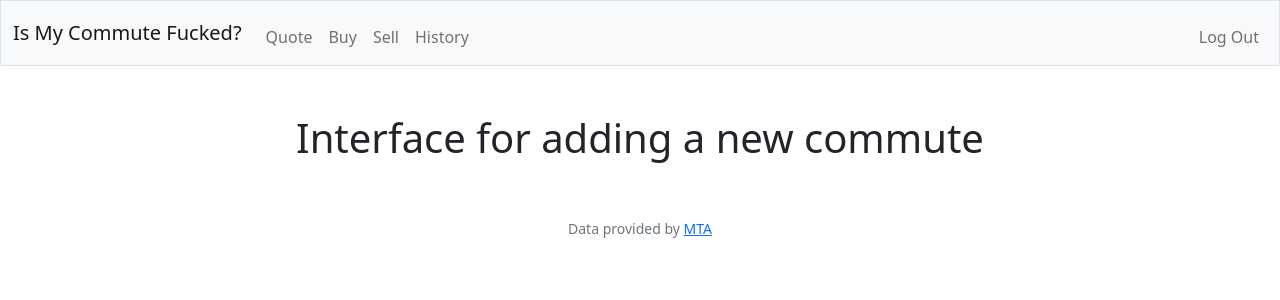
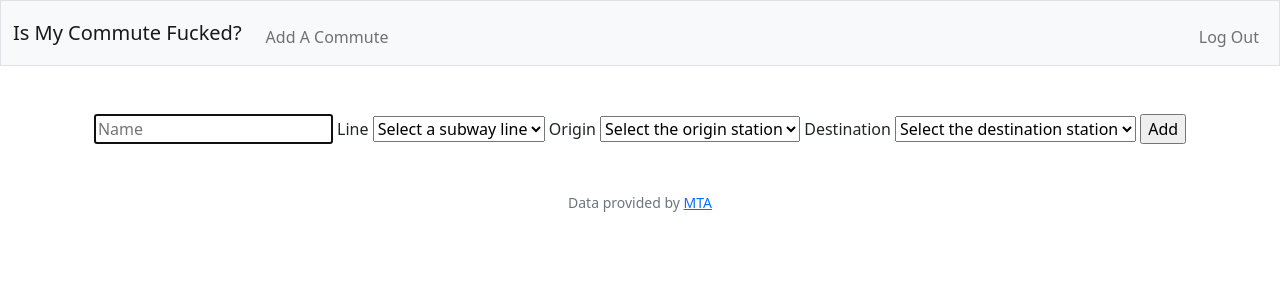
Before and after one commit to StephenDiscenza/Is_My_Commute_-ed, a Flask app: template app/templates/new_commute.html in a window 1280 px wide. Shown: the top 300 px of the page. Run offline with Flask 2, Linux system fonts and the light colour scheme; the template is opened without the code that fills it, so the values that code supplies are empty; the visitor is signed in with stand-in values (Sample User, id 1).

Commit message:
can add single leg commutes

```diff
--- a/app/__init__.py
+++ b/app/__init__.py
@@ -24,7 +24,6 @@ def after_request(response):
     return response
 
 
-
 # Set up the db
 setup_db()
 
--- a/app/route_helpers.py
+++ b/app/route_helpers.py
@@ -1,4 +1,3 @@
-from xmlrpc.client import FastParser
 from flask import session, redirect, render_template
 from functools import wraps
 
--- a/app/routes.py
+++ b/app/routes.py
@@ -1,10 +1,11 @@
-from flask import redirect, render_template, request, session
+from flask import redirect, render_template, request, session, Response
 from werkzeug.security import check_password_hash
 from flask_session import Session
+import json
 
 from app import app
 from app.route_helpers import login_required, apology, validate_user_data
-from app.database_helpers import get_user_info, add_user, get_commutes
+from app.database_helpers import get_user_info, add_user, get_commutes, get_leg_data, get_stations_by_line, add_commute_to_db
 
 
 @app.route('/')
@@ -50,11 +51,11 @@ def login():
     rows = get_user_info(request.form.get("username"))
 
     # Ensure username exists and password is correct
-    if len(rows) != 1 or not check_password_hash(rows[0][2], request.form.get("password")):
+    if len(rows) != 1 or not check_password_hash(rows[0]['hash'], request.form.get("password")):
         return apology("invalid username and/or password", 403)
 
     # Remember which user has logged in
-    session["user_id"] = rows[0][0]
+    session["user_id"] = rows[0]['id']
 
     return redirect('/')
 
@@ -68,3 +69,72 @@ def logout():
 
     # Redirect user to login form
     return redirect("/login")
+
+
+@app.route('/checkcommute', methods=['POST'])
+@login_required
+def check_commute():
+    '''Checks live and historical data to determine a likely delay for the given commute'''
+    try:
+        request_json = request.get_json()
+        app.logger.info(f"Recieved request: {request_json}")
+    except Exception as e:
+        app.logger.error(e)
+        response = json.dumps({'error': f'Failed to get the body of the request with error {e}'})
+        return Response(response, 400, mimetype='application/json')
+    # Get origin and destination data for each leg of the commute from the db
+    commute_legs = get_leg_data(request['commute_id'])
+    for leg in commute_legs:
+        # Get live data for line this leg uses
+        # Add at least one commute to the db before trying this part
+        pass
+
+
+@app.route('/addcommute', methods=['GET', 'POST'])
+@login_required
+def add_commute():
+    if request.method == 'GET':
+        lines = ['1', '2', '3', '4', '5', '6', '7', 'A', 'B', 'C', 'D', 'E', 'F', 'G', 'J', 'L', 'M', 'N', 'Q', 'R', 'S', 'W', 'Z']
+        return render_template('new_commute.html', lines=lines)
+
+    # For a post request we need to create the JSON expected by the add_commute function from the data in the form
+    request_json = {'user_id': session['user_id'], 'name': request.form.get('name'), 'legs': []}
+    leg_index = 1
+    while True:
+        leg = {}
+        leg['line'] = request.form.get(f'line{leg_index}')
+        try:
+            origin_info = request.form.get(f'origin_name{leg_index}').split('|') # data is a string with the format "origin_id|origin_name"
+        except AttributeError:
+            break
+        leg['originId'] = origin_info[0]
+        leg['originName'] = origin_info[1]
+        termination_info = request.form.get(f'termination_name{leg_index}').split('|')
+        leg['terminationId'] = termination_info[0]
+        leg['terminationName'] = termination_info[1]
+        request_json['legs'].append(leg)
+        leg_index += 1
+    try:
+        add_commute_to_db(request_json)
+    except Exception as e:
+        app.logger.error(e)
+        response = json.dumps({'error': f'Adding commute record failed'})
+        return Response(response, 400, mimetype='application/json')
+
+    return redirect('/')
+
+
+@app.route('/getstations')
+def get_stations():
+    args = request.args
+    try:
+        line = args.get('line')
+    except Exception as e:
+        app.logger.error(e)
+        response = json.dumps({'error': 'Failed to get the "line" parameter from the request'})
+        return Response(response, 400, mimetype='application/json')
+    stations_sql_data = get_stations_by_line(line) # This is a list of sqlite3 row objects and we want a list of dicts
+    stations = []
+    for station in stations_sql_data:
+        stations.append({'name': station['stop_name'], 'id': station['gtfs_stop_id']})
+    return Response(json.dumps(stations), 200, mimetype='application/json')
--- /dev/null
+++ b/app/static/new_commute.js
@@ -0,0 +1,39 @@
+
+
+function update_drop_downs(line) {
+    // Call the getstations endpoint to get a list of stations based on the supplied line.
+    // This is actually a list of dicts with the form [{"name": "name1", "id", "id1"}}
+    // Update the options for origin and destination with said list
+    let request_url = 'getstations?line=' + line;
+    const options = {
+        method: 'GET',
+        headers: {
+            'Content-Type': 'application/json'
+        }
+    };
+    fetch(request_url, options)
+        .then(
+            function(response) {
+                if (response.status !== 200) {
+                    console.log('Looks like there was a problem. Status Code: ' +
+                    response.status);
+                    return;
+                }
+                response.json().then(function(data) {
+                    console.log(data);
+                    // The origin and terminations will have to be looped through as well. Hard coding to 1 to get things working
+                    let j = 1;
+                    for(var i = 0; i < data.length; i++){
+                        let origin_element_id = "origin_name" + j.toString();
+                        document.getElementById(origin_element_id).options[i] = new Option(data[i].name, data[i].id + "|" + data[i].name);
+                        let termination_element_id = "termination_name" + j.toString();
+                        document.getElementById(termination_element_id).options[i] = new Option(data[i].name, data[i].id + "|" + data[i].name);
+                    };
+                });
+            }
+        )
+        .catch(function(err) {
+            console.log('Fetch Error :-S', err);
+        });
+    return true;
+}
--- a/app/templates/index.html
+++ b/app/templates/index.html
@@ -29,7 +29,7 @@
                                 </div>
                             </form>
                         </td>
-                        <td id={{ commute.id }}></td>
+                        <td id={{ commute.id }}>Yes</td>
                         <td>
                             <form action="/updatecommute" method="post" class="form">
                                 <div class="form_group">
--- a/app/templates/layout.html
+++ b/app/templates/layout.html
@@ -17,7 +17,9 @@
         <link rel="icon" type="image/png" sizes="16x16" href="/static/favicon-16x16.png">
         <link rel="manifest" href="/static/site.webmanifest">
 
-        <link href="/static/styles.css" rel="stylesheet">
+        <link href="static/styles.css" rel="stylesheet">
+
+        {% block head %}{% endblock %}
 
         <title>{% block title %}{% endblock %}</title>
 
@@ -34,10 +36,10 @@
                 <div class="collapse navbar-collapse" id="navbar">
                     {% if session["user_id"] %}
                         <ul class="navbar-nav me-auto mt-2">
-                            <li class="nav-item"><a class="nav-link" href="/quote">Quote</a></li>
-                            <li class="nav-item"><a class="nav-link" href="/buy">Buy</a></li>
+                            <li class="nav-item"><a class="nav-link" href="/addcommute">Add A Commute</a></li>
+                            <!-- <li class="nav-item"><a class="nav-link" href="/buy">Buy</a></li>
                             <li class="nav-item"><a class="nav-link" href="/sell">Sell</a></li>
-                            <li class="nav-item"><a class="nav-link" href="/history">History</a></li>
+                            <li class="nav-item"><a class="nav-link" href="/history">History</a></li> -->
                         </ul>
                         <ul class="navbar-nav ms-auto mt-2">
                             <li class="nav-item"><a class="nav-link" href="/logout">Log Out</a></li>
--- a/app/templates/new_commute.html
+++ b/app/templates/new_commute.html
@@ -1,9 +1,32 @@
 {% extends "layout.html" %}
 
+{% block head %}
+<script src="/static/new_commute.js"></script>
+{% endblock %}
+
 {% block title %}
-    How's My Commute
+    Add a commute
 {% endblock %}
 
 {% block main %}
-<h1>Interface for adding a new commute</h1>
+<form action="/addcommute" method="POST" class="form">
+    <div class="form_group">
+        <input autocomplete="off" autofocus name="name" placeholder="Name" type="text">
+        <!-- need to be able to enter mutiple legs of a commute. start with just one leg to get it working -->
+        Line <select name="line1" id="line1" onChange="update_drop_downs(this.options[this.selectedIndex].value)">
+            <option value="" selected="selected">Select a subway line</option>
+            {% for line in lines %}
+                <option value={{ line }}>{{ line }}</option>
+            {% endfor %}
+        </select>
+        Origin <select name="origin_name1" id="origin_name1">
+            <option value="" selected="selected">Select the origin station</option>
+        </select>
+        Destination <select name="termination_name1" id="termination_name1">
+            <option value="" selected="selected">Select the destination station</option>
+        </select>
+        <!-- Eventual end tag for some kind of commute leg grouping -->
+        <input type="submit" value="Add">
+    </div>
+</form>
 {% endblock %}
```
Also changed, not shown: app/database_helpers.py (+51 -10 lines), app/static/index.js (renamed from app/scripts/index.js), app/static/site.webmanifest (added), 2 other files.
